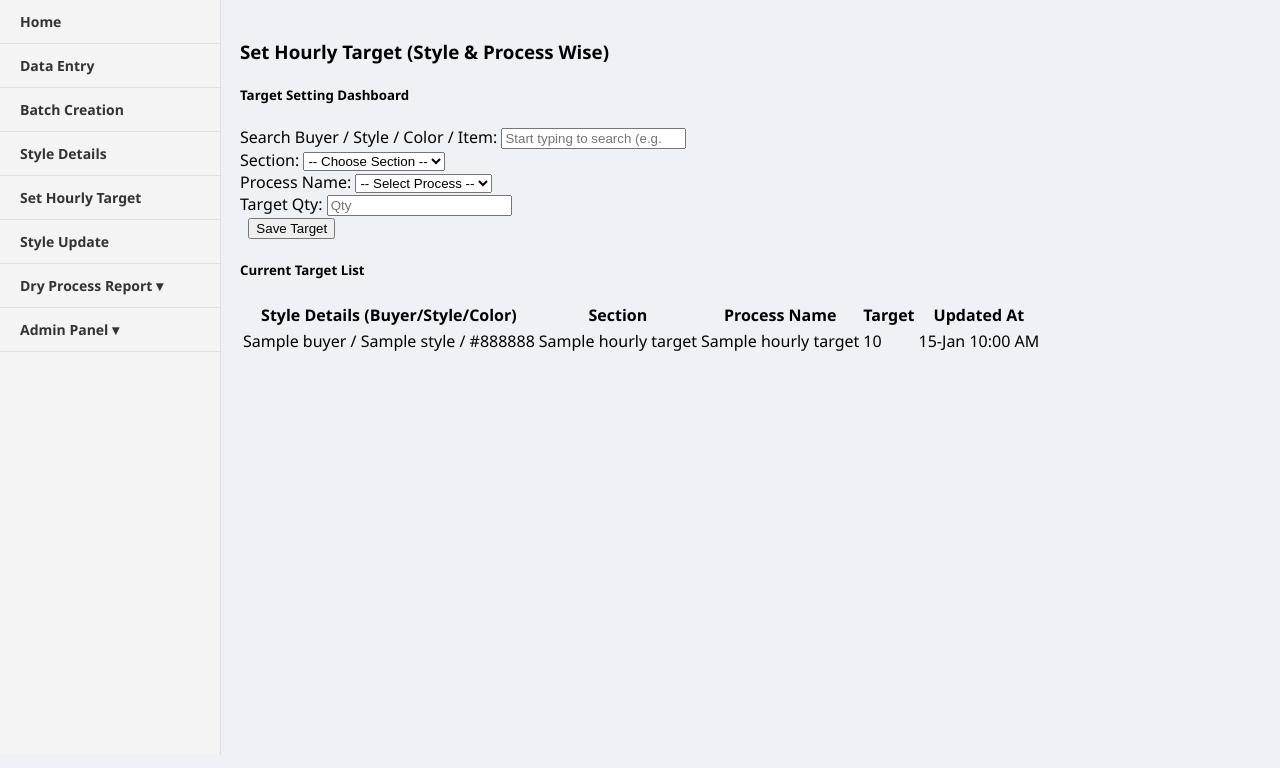
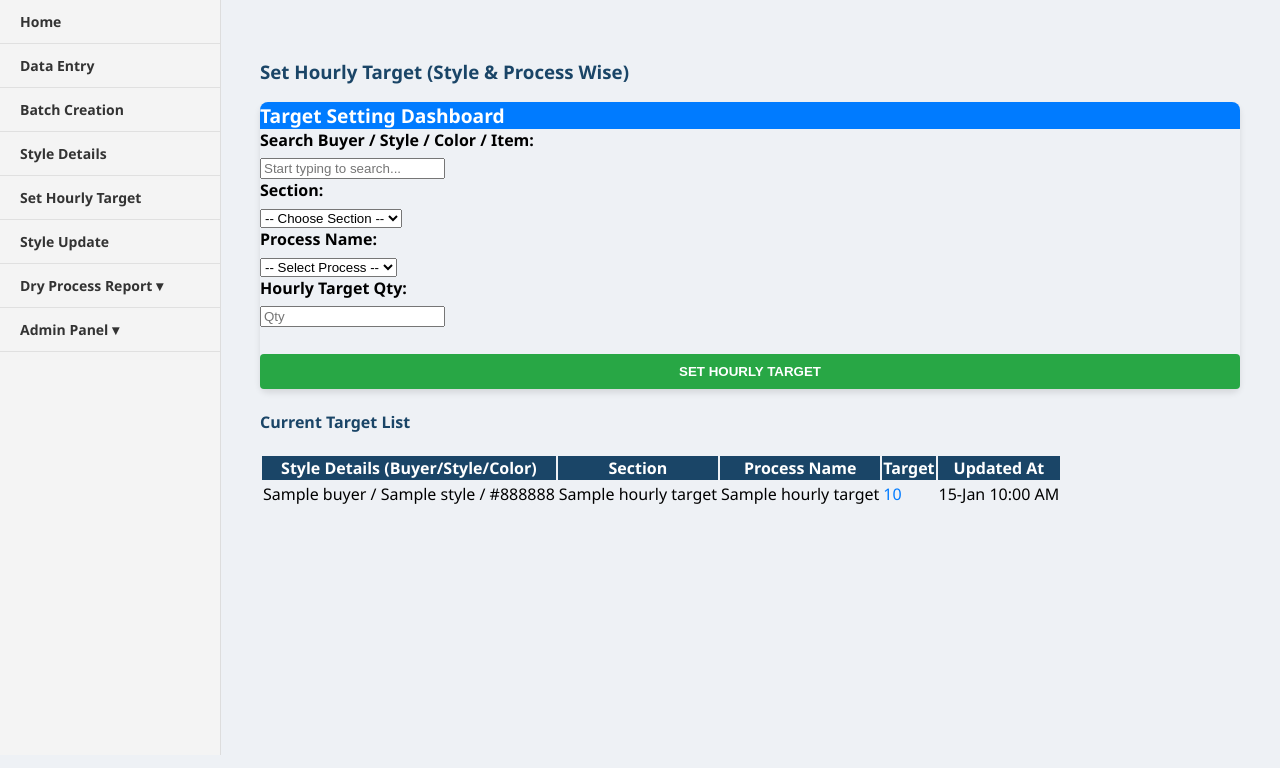
Before and after one commit to IE-SQUARE/Garments-Production-System, a Flask app: page /set_hourly_target in a window 1280 px wide. Shown: the part 45-813 px from the top of the page. Run offline with Flask 3, Linux system fonts and the light colour scheme; the visitor is signed in with stand-in values (Sample User, id 1); a database or web service that is not in the repository returns one stand-in record (values such as "Sample title"); some libraries are stand-ins or nearby versions.

Commit message:
Update set_target.html

```diff
--- a/templates/set_target.html
+++ b/templates/set_target.html
@@ -1,23 +1,29 @@
-{% extends "base.html" %} {% block content %}
+{% extends "base.html" %}
+
+{% block content %}
+<style>
+    .card { border-radius: 8px; box-shadow: 0 4px 6px rgba(0,0,0,0.1); border: none; margin-bottom: 20px; }
+    .card-header { background-color: #007bff; color: white; font-weight: bold; border-radius: 8px 8px 0 0 !important; }
+    .btn-save { background-color: #28a745; color: white; border: none; font-weight: bold; width: 100%; border-radius: 4px; padding: 10px; }
+    .btn-save:hover { background-color: #218838; }
+    .form-label { font-weight: 600; margin-bottom: 5px; display: block; }
+    .table thead { background-color: #1a4567; color: white; }
+    .container-fluid { padding: 20px; }
+</style>
+
 <div class="container-fluid">
-    <div class="row">
-        <div class="col-md-12">
-            <h3 class="mt-3 mb-4">Set Hourly Target (Style & Process Wise)</h3>
+    <h3 class="mb-4" style="color: #1a4567; font-weight: bold;">Set Hourly Target (Style & Process Wise)</h3>
 
-            <div class="card shadow-sm">
-                <div class="card-header bg-primary text-white">
-                    <h5 class="mb-0">Target Setting Dashboard</h5>
+    <div class="card">
+        <div class="card-header text-center" style="font-size: 1.2rem;">
+            Target Setting Dashboard
         </div>
-                <div class="card-body p-4">
-                    <form method="POST" action="/set_hourly_target">
+        <div class="card-body">
+            <form method="POST">
                 <div class="row">
                     <div class="col-md-12 mb-3">
-                                <label class="font-weight-bold">Search Buyer / Style / Color / Item:</label>
-                                <input list="styles" name="style_label" id="style_input"
-                                       class="form-control"
-                                       placeholder="Start typing to search (e.g. BERSHKA)..."
-                                       required autocomplete="off">
-
+                        <label class="form-label">Search Buyer / Style / Color / Item:</label>
+                        <input list="styles" name="style_label" id="style_input" class="form-control" placeholder="Start typing to search..." required autocomplete="off">
                         <datalist id="styles">
                             {% for style in master_rows %}
                                 <option value="{{ style }}">
@@ -26,9 +32,8 @@
                     </div>
 
                     <div class="col-md-4 mb-3">
-                                <label class="font-weight-bold">Section:</label>
-                                <select name="section" id="section_select" class="form-control" required
-                                        onchange="loadProcesses(this.value)">
+                        <label class="form-label">Section:</label>
+                        <select name="section" id="section_select" class="form-control" required onchange="loadProcesses(this.value)">
                             <option value="">-- Choose Section --</option>
                             {% for sec in sections %}
                                 <option value="{{ sec }}">{{ sec }}</option>
@@ -37,31 +42,30 @@
                     </div>
 
                     <div class="col-md-4 mb-3">
-                                <label class="font-weight-bold">Process Name:</label>
+                        <label class="form-label">Process Name:</label>
                         <select name="process" id="process_select" class="form-control" required>
                             <option value="">-- Select Process --</option>
                         </select>
                     </div>
 
                     <div class="col-md-2 mb-3">
-                                <label class="font-weight-bold">Target Qty:</label>
-                                <input type="number" name="target" class="form-control" placeholder="Qty" required min="1">
+                        <label class="form-label">Hourly Target Qty:</label>
+                        <input type="number" name="target" class="form-control" placeholder="Qty" required>
                     </div>
-
                     <div class="col-md-2 mb-3">
-                                <label>&nbsp;</label>
-                                <button type="submit" class="btn btn-success btn-block font-weight-bold">Save Target</button>
+                        <label class="form-label">&nbsp;</label>
+                        <button type="submit" class="btn btn-save">SET HOURLY TARGET</button>
                     </div>
                 </div>
             </form>
         </div>
     </div>
 
-            <div class="mt-4 shadow-sm bg-white p-3 rounded">
-                <h5 class="border-bottom pb-2 mb-3">Current Target List</h5>
-                <div class="table-responsive">
-                    <table class="table table-bordered table-hover">
-                        <thead class="thead-dark">
+    <div class="mt-4">
+        <h4 class="mb-3" style="color: #1a4567; font-weight: bold;">Current Target List</h4>
+        <div class="table-responsive bg-white rounded shadow-sm">
+            <table class="table table-bordered table-hover mb-0">
+                <thead>
                     <tr>
                         <th>Style Details (Buyer/Style/Color)</th>
                         <th>Section</th>
@@ -74,9 +78,9 @@
                     {% for t in targets %}
                     <tr>
                         <td>{{ t.buyer }} / {{ t.style }} / {{ t.color }}</td>
-                                <td><span class="badge badge-info">{{ t.section_name }}</span></td>
+                        <td>{{ t.section_name }}</td>
                         <td>{{ t.process_name }}</td>
-                                <td class="text-center font-weight-bold">{{ t.target_qty }}</td>
+                        <td class="text-center font-weight-bold" style="color: #007bff;">{{ t.target_qty }}</td>
                         <td class="small text-muted">{{ t.updated_at.strftime('%d-%b %I:%M %p') if t.updated_at else '' }}</td>
                     </tr>
                     {% endfor %}
@@ -85,19 +89,15 @@
         </div>
     </div>
 </div>
-    </div>
-</div>
 
 <script>
 function loadProcesses(sectionName) {
     const processSelect = document.getElementById('process_select');
     processSelect.innerHTML = '<option value="">Loading...</option>';
-
     if (!sectionName) {
         processSelect.innerHTML = '<option value="">-- Select Process --</option>';
         return;
     }
-
     fetch('/get_processes_for_target/' + encodeURIComponent(sectionName))
         .then(response => response.json())
         .then(data => {
```
Lines whose indentation alone changed are shown as unchanged.
